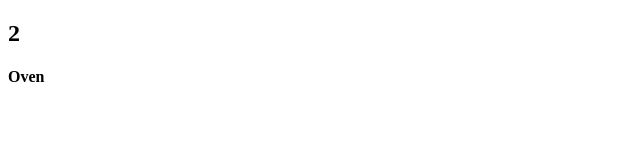
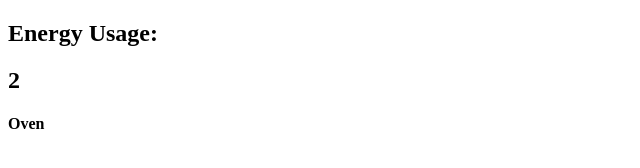
Before and after one commit to PaulWallis42/smart-meter, a plain HTML site: page index.html in a window 1280 px wide. Both pictures are taken after a click on the element "Oven". Shown: the whole page, without its empty margins (0-640 px from the left). Drawn offline with Linux system fonts and the light colour scheme.

Commit message:
app working for one appliance at a time

```diff
--- a/index.html
+++ b/index.html
@@ -10,7 +10,8 @@
 
 <body>
 
-  <h2 id="usage"></h2>
+  <h2>Energy Usage:</h2>
+  <h2 id="usage">0</h2>
 
   <div id="oven">
     <h4>Oven</h4>
@@ -18,6 +19,7 @@
 
 
   <script src="src/smart-meter.js"></script>
+  <script src="src/appliance.js"></script>
   <script src="src/index.js"></script>
 
 </body>
--- a/src/index.js
+++ b/src/index.js
@@ -1,36 +1,22 @@
 window.onload = function(){
 
-  var meter = new SmartMeter();
-  var usageDispaly = document.getElementById('usage');
-  var oven = document.getElementById('oven');
-  var ovenStatus = false;
-  var myTimer;
+  var oven = new Appliance(2);
+  var usageDisplay = document.getElementById('usage');
+  var ovenDiv = document.getElementById('oven');
 
-  displayUsage();
+  (function(){
+    setInterval(function(){
+      usageDisplay.innerHTML = oven.energyUsage;
+    }, 1000)
+  })();
 
-  function displayUsage(){
-    usageDispaly.innerHTML = meter.usage;
-  }
-
-  oven.onclick = function(){
-    if(ovenStatus == false){
-      startTimer();
-      ovenStatus = true;
+  ovenDiv.onclick  = function(){
+    if(oven.status){
+      oven.turnOff();
     } else {
-      clearTimer();
-      ovenStatus = false;
+      oven.turnOn();
     }
   }
 
-  function startTimer(){
-    myTimer = setInterval(function(){
-      meter.increaseUsage();
-      displayUsage();
-    }, 1000);
-  }
-
-  function clearTimer(){
-    clearInterval(myTimer);
-  }
 
 }
```
Also changed, not shown: spec/appliance-spec.js (line endings or trailing spaces).
